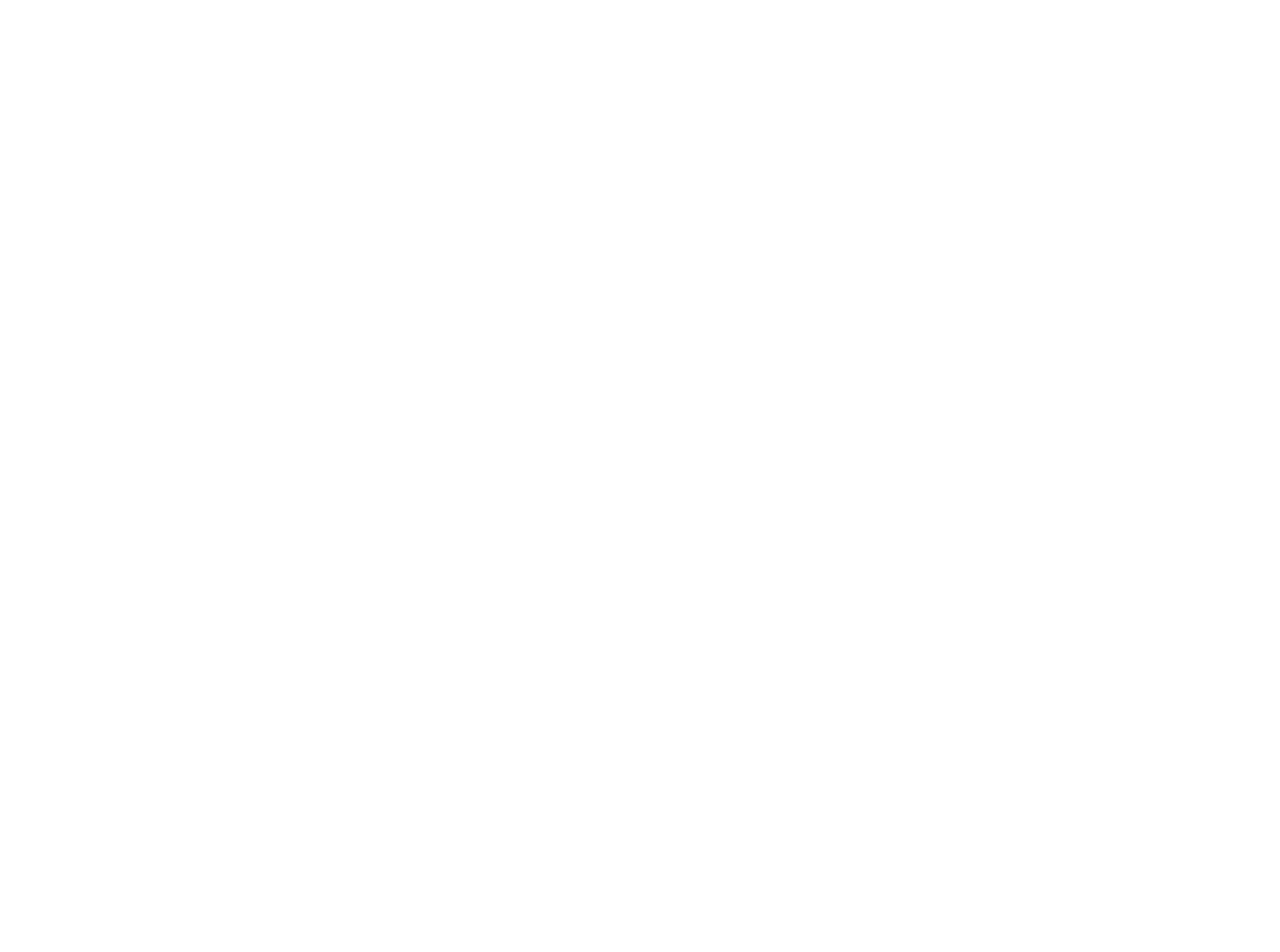
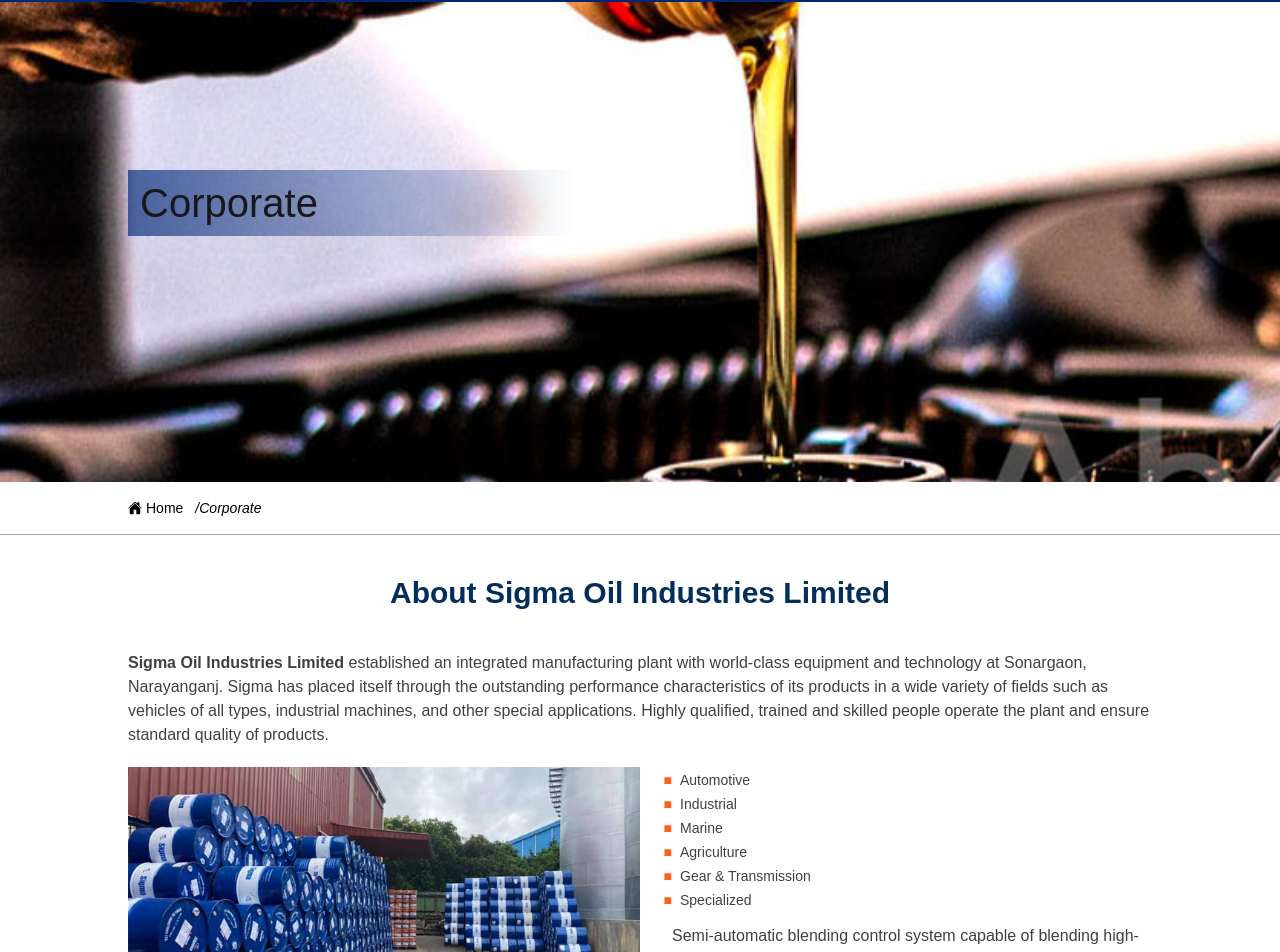
Before and after one commit to masuddall336/New_sigma, a React (Vite) app: page /about-us in a window 1280 px wide. Before the commit this address had no page. Shown: the part 103-1055 px from the top of the page. Before the commit the page ends 800 px from the top, so only its background shows below. Built offline with nearby package versions, Linux system fonts and the light colour scheme.

Commit message:
lunch break

```diff
--- a/src/components/Carousel.jsx
+++ b/src/components/Carousel.jsx
@@ -7,6 +7,7 @@
 import slide4 from "../../public/slider/slider-4.jpg"
 import slide5 from "../../public/slider/slider-5.jpg"
 import drop from "../../public/slider/drop.jpg"
+import { NavLink } from "react-router";
 
 const slides = [
   {
@@ -15,6 +16,7 @@
     title: "Sigma Oil Industries Limited",
     desc: "Go beyond your limit with our premium quality light-duty engine oil. A leading petroleum products manufacturing company the Country.",
     button: "KNOW MORE ABOUT US",
+    route_name: "about-us"
   },
   {
     image: slide2,
@@ -84,7 +86,7 @@
               <div className="carousel-content">
                 <h1>{slide.title}</h1>
                 <p>{slide.desc}</p>
-                <button>{slide.button}</button>
+                <NavLink to={slide.route_name}><button>{slide.button}</button></NavLink>
               </div>
             </div>
           );
--- a/src/components/Routs.jsx
+++ b/src/components/Routs.jsx
@@ -3,6 +3,7 @@
 } from "react-router";
 import Root from "./Root";
 import Home from "./pages/Home";
+import AboutUs from "./pages/about_us/AboutUs";
 
 let router = createBrowserRouter([
     {
@@ -13,6 +14,10 @@
                 index: true,
                 Component: Home
 
+            },
+            {
+                path: 'about-us',
+                Component: AboutUs
             }
         ]
     },
--- /dev/null
+++ b/src/components/pages/about_us/AboutUs.jsx
@@ -0,0 +1,69 @@
+import React from 'react'
+import banner from '../../../../public/about-us/about-us.jpg'
+import sigma_oil_history from "../../../../public/about-us/sigma-oil-history.jpg"
+import { NavLink } from 'react-router'
+
+// icon
+import { IoHome } from "react-icons/io5";
+
+
+const AboutUs = () => {
+    return (
+        <>
+            <div className='h-[30vh] md:h-[60vh]'>
+                {/* header Part Banner */}
+                <section id='header' className='relative h-[30vh]  md:h-[60vh] ' style={{
+                    backgroundImage: `url(${banner})`,
+                    backgroundRepeat: 'no-repeat',   // stops repeat
+                    backgroundSize: 'cover',         // make it cover full section
+                    backgroundPosition: 'center',    // center the image
+                }}>
+                    <div className='absolute left-[10%] top-[40%] sm:top-[32%] md:top-[40%] lg:top-[35%] w-[90%] md:w-[70%]'>
+                        <h1 className=' py-[3px] pl-3 text-[1.5rem] sm:text-[2rem] md:text-[2.5rem] bg-no-repeat bg-[linear-gradient(93deg,rgba(0,39,118,.67)_0%,#fff0_50%)]  top-[36%] left-[10%]'>Corporate</h1>
+                    </div>
+                </section>
+            </div>
+            {/* path */}
+            <section>
+                <div id='navigation_path' className='pl-[10%] bg-[#fff] text-[#000] text-sm border-b-1 border-[#00000059] py-4'>
+                    <ul className='flex gap-3 items-center'>
+                        <div className='flex gap-1 items-center'>
+                            <IoHome />
+                            <NavLink to='/'> <li>Home</li></NavLink>
+                        </div>
+                        <em className='italic'><span>/</span>Corporate</em>
+                    </ul>
+                </div>
+            </section>
+            {/* About Sigma Oil Industries Led. */}
+            <section className='bg-[#fff]  py-10'>
+                <div className='  w-[80%] mx-auto'>
+                    <div className='text-[#032e5b] text-3xl font-bold  text-center'>
+                        <h2>About Sigma Oil Industries Limited</h2>
+                    </div>
+                    <p className='text-[#404040] pt-10 pb-5'><strong> Sigma Oil Industries Limited</strong> established an integrated manufacturing plant with world-class equipment and technology at Sonargaon, Narayanganj. Sigma has placed itself through the outstanding performance characteristics of its products in a wide variety of fields such as vehicles of all types, industrial machines, and other special applications. Highly qualified, trained and skilled people operate the plant and ensure standard quality of products.</p>
+                    <div className='flex  gap-8 items-center justify-between'>
+                        <div id="left_about" className='w-6/12'>
+                            <img src={sigma_oil_history} alt="" />
+                        </div>
+                        <div id="right_about" className='flex-1'>
+                            <div >
+                                <ul className=" flex flex-col gap-1 marker:text-[#FF6319] marker:content-['■'] text-[#404040] text-sm">
+                                    <NavLink><li className="pl-2 ">Automotive</li></NavLink>
+                                    <NavLink><li className="pl-2  ">Industrial</li></NavLink>
+                                    <NavLink><li className="pl-2  ">Marine</li></NavLink>
+                                    <NavLink><li className="pl-2 ">Agriculture</li></NavLink>
+                                    <NavLink><li className="pl-2  ">Gear & Transmission</li></NavLink>
+                                    <NavLink><li className="pl-2 ">Specialized</li></NavLink>
+                                </ul>
+                                <p className='text-[#404040]  pt-3 leading-7'>Semi-automatic blending control system capable of blending high-quality lubricants to fulfill the expanding demand of the industrial and automotive sectors in Bangladesh. Sigma has deployed the latest automation technologies in the filling line to bring about a step-change in productivity.</p>
+                            </div>
+                        </div>
+                    </div>
+                </div>
+            </section>
+        </>
+    )
+}
+
+export default AboutUs
```
Also changed, not shown: public/about-us/about-us.jpg (added), public/about-us/sigma-oil-history.jpg (added), src/components/pages/about_us/aboutUs.css (added).
